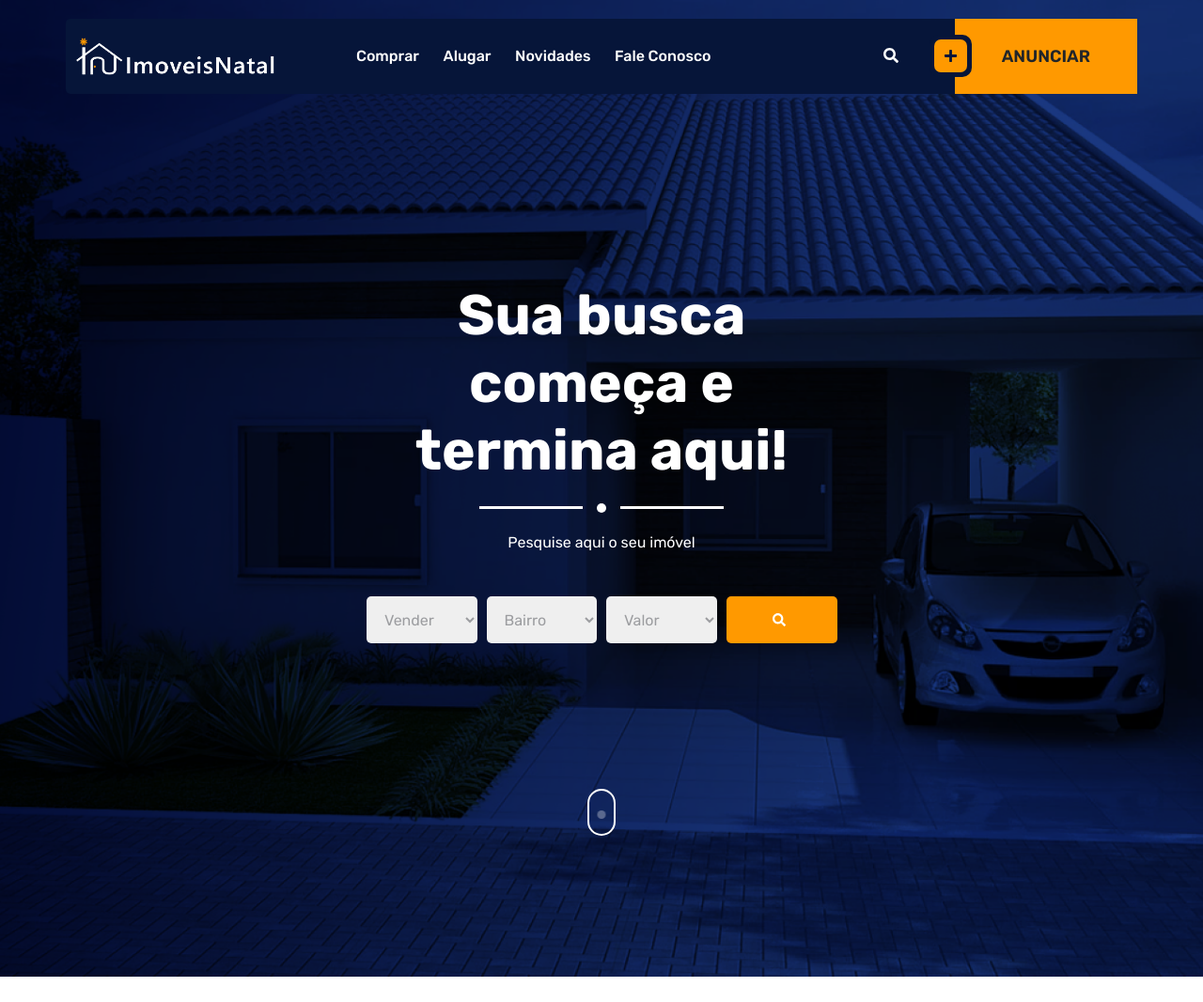
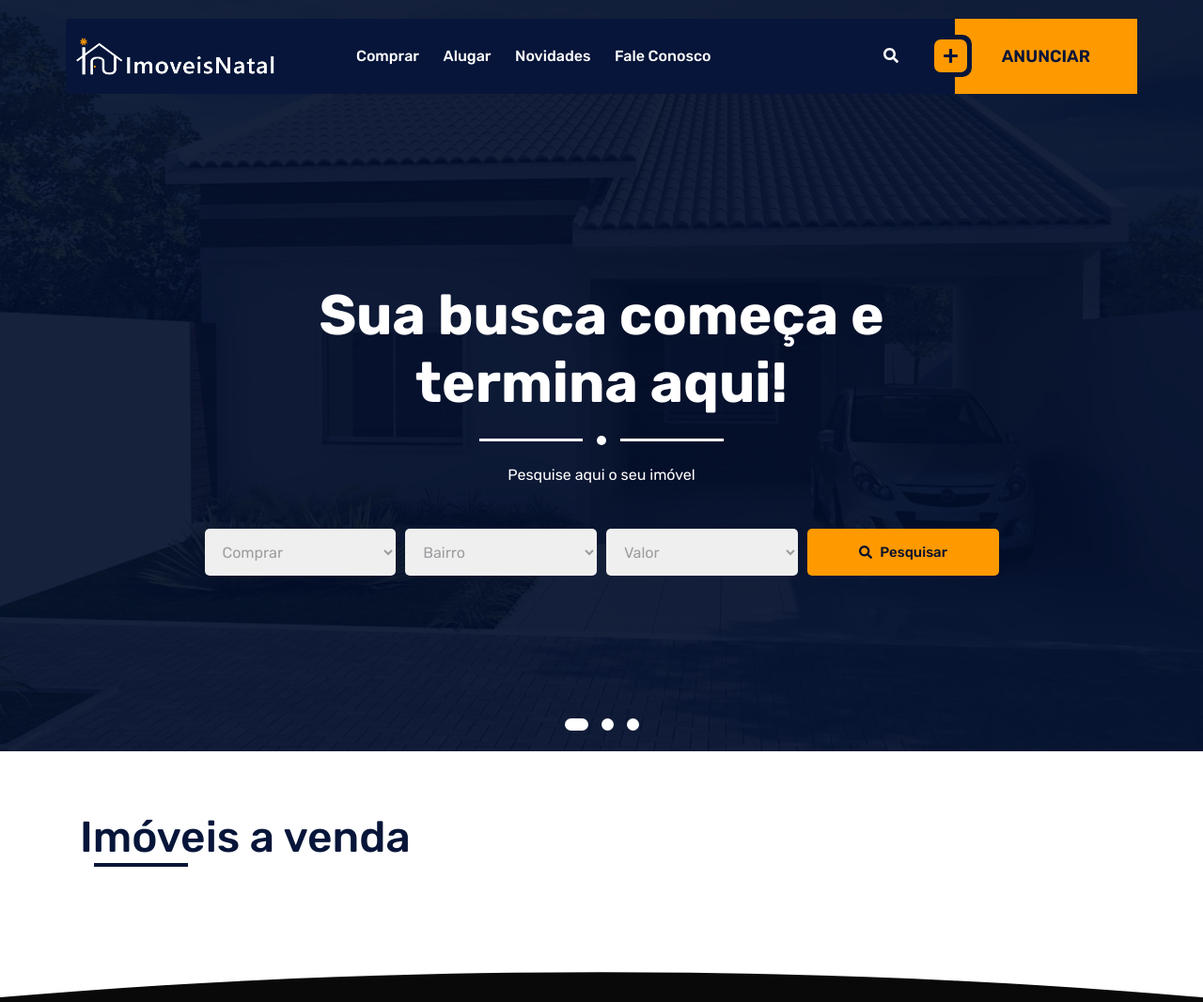
Before and after one commit to ppcantidio/imoveis_natal_web, a Flask app: page /index in a window 1280 px wide. Shown: the top 1067 px of the page at 94% size. Run offline with Flask 2, Linux system fonts and the light colour scheme; data that the repository does not hold is empty; some libraries are stand-ins or nearby versions.

Commit message:
ajustes no banner principal

```diff
--- a/templates/index.html
+++ b/templates/index.html
@@ -2,6 +2,11 @@
 {% include 'components/header.html' %}
 
 <section class="banner" id="slogan-banner">
+	<div class="owl-carousel owl-theme" id="owl-banner">
+		<img src="../static/img/casa1.png">
+		<img src="../static/img/casa2.jpg">
+		<img src="../static/img/casa3.jpg">
+	</div>
 	<div class="container">
 		<div class="row justify-content-center">
 			<div class="banner-slogan col-12 col-md-10 col-lg-9">
@@ -15,7 +20,7 @@
 				<form class="row">
 					<div class="col col-12 col-md-3">
 						<select>
-							<option value="1">Vender</option>
+							<option value="1">Comprar</option>
 							<option value="2">Alugar</option>
 						</select>
 					</div>
@@ -39,8 +44,6 @@
 							<option value="1">R$ 2.000.000 - R$ 3.000.000</option>
 							<option value="1">R$ 4.000.000 - R$ 5.000.000</option>
 							<option value="1">R$ 5.000.000 +</option>
-
-
 						</select>
 					</div>
 					<div class="col col-12 col-md-3">
@@ -53,7 +56,7 @@
 			</div>
 		</div>
 	</div>
-	<div class="mouse"></div>
+	<!--<div class="mouse"></div>-->
 </section>
 
 <section class="imoveis" id="imoveis">
--- a/templates/static/css/index.css
+++ b/templates/static/css/index.css
@@ -194,13 +194,34 @@
     display: flex;
     align-items: center;
     position: relative;
+    transition: .5s;
+}
+
+header .nav-right-part-desktop .anunciar-btn::before{
+    content: "";
+    position: absolute;
+    top: 0;
+    left: 0;
+    right: 0;
+    bottom: 0;
+    background: rgb(255 129 0);
+    transform: scaleX(0);
+    transform-origin: 0 50%;
+    transition-duration: 0.4s;
+    z-index: 1;
+}
+
+header .nav-right-part-desktop .anunciar-btn:hover::before{
+    transform: scaleX(1);
 }
 
 header .nav-right-part-desktop .anunciar-btn span{
-    color: #212529;
+    color: #061539;
     font-size: 18px;
     font-weight: 600;
+    z-index: 2;
 }
+
 
 header .nav-right-part-desktop .anunciar-btn .btn-icon{
     background: #061539;
@@ -212,13 +233,14 @@
     top: 50%;
     margin-top: -23px;
     display: flex;
+    transition: .4s;
 }
 
 header .nav-right-part-desktop .anunciar-btn .btn-icon svg{
     background: #ff9900;
     height: 35px;
     width: 35px;
-    padding: 10px;
+    padding: 9px;
     border-radius: 7px;
     fill: #fff;
 }
@@ -229,16 +251,81 @@
 
 /* Banner */
 
+@keyframes scale {
+    0% {
+      transform: scale(1);
+    }
+    100% {
+        transform: scale(1.1);
+      }
+  }
+
+
+
 section.banner{
     width: 100%;
     min-height: 100vh;
-    padding: 300px;
-    background: url(../img/banner1.png);
+    padding: 300px 0 150px;
     background-size: cover;
     background-position: center;
     display: flex;
     flex-direction: column;
     align-items: center;
+    position: relative;
+    overflow: hidden;
+}
+
+section.banner .owl-stage-outer::before{
+    content: '';
+    display: block;
+    left: 0;
+    right: 0;
+    top: 0;
+    bottom: 0;
+    background-color: #030f2c;
+    opacity: .92;
+    position: absolute;
+    z-index: 1;
+}
+
+section.banner #owl-banner{
+    position: absolute;
+    left: 0;
+    top: 0;
+    right: 0;
+    bottom: 0;
+    width: 100%;
+    min-height: 100vh;
+    z-index: 0;
+}
+
+section.banner #owl-banner .owl-dots{
+    position: relative;
+    top: -50px;
+    z-index: 10;
+}
+
+section.banner #owl-banner .owl-dots span{
+    width: 13px!important;
+    height: 13px!important;
+    background-color: #fff;
+    transition: .8s;
+}
+
+section.banner #owl-banner .owl-dots .active span{
+    width: 25px!important;
+}
+
+section.banner #owl-banner img{
+    width: 100%;
+    min-height: 100vh;
+    object-fit: cover;
+    max-height: 100vh;
+    object-position: center;
+}
+
+section.banner #owl-banner .active img{
+    animation: scale 8s;
 }
 
 section.banner .banner-slogan p{
@@ -308,10 +395,11 @@
     font-size: 15px;
     display: inline-block;
     transform: perspective(1px) translateZ(0);
-    color: #fff;
+    color:#030f2c;
     border: 0;
     background: #ff9900;
     transition: .4s;
+    font-weight: 500;
 }
 
 section.banner .banner-form button.btn svg{
--- a/templates/static/js/scripts.js
+++ b/templates/static/js/scripts.js
@@ -46,3 +46,14 @@
         }
     }
 });
+
+$('#owl-banner').owlCarousel({
+    loop:true,
+    margin:0,
+    nav:false,
+    animateOut: 'fadeOut',
+    dots:true,
+    autoplay:true,
+    autoplayTimeout:8000,
+    items:1
+});
```
Also changed, not shown: templates/static/img/banner-bg.png (added), templates/static/img/casa1.png (added), templates/static/img/casa2.jpg (added), templates/static/img/casa3.jpg (added).
